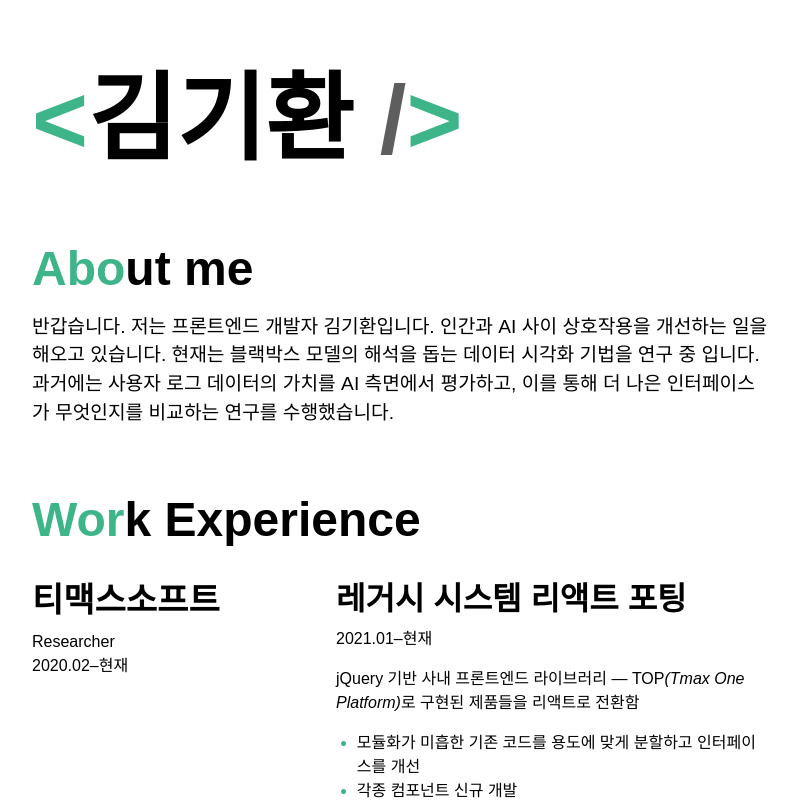
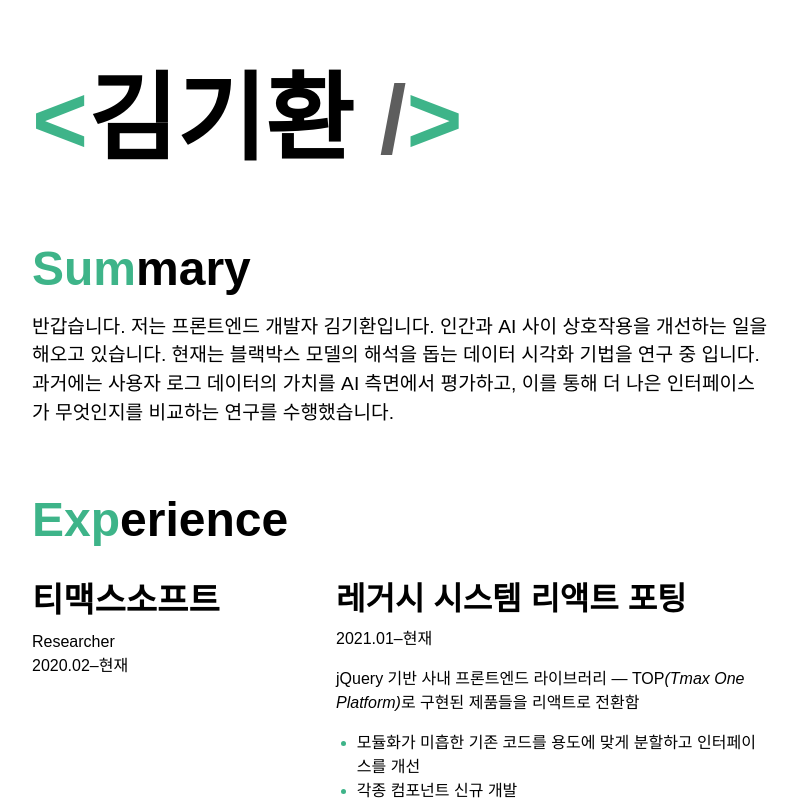
Before and after one commit to simulacre7/resume, a React (Create React App) app: page / in a window 1280 px wide. Shown: the top 800 px of the page, without its empty margins (240-1038 px from the left). Built offline with nearby package versions, Linux system fonts and the light colour scheme; a web font is replaced by a local one.

Commit message:
change label

```diff
--- a/src/components/AboutMe.jsx
+++ b/src/components/AboutMe.jsx
@@ -11,7 +11,7 @@ export default function AboutMe() {
   return (
     <section style={{ padding: "0 2rem" }}>
       <Typography variant="h3" style={titleStyle}>
-        <ColorHead>Abo</ColorHead>ut me
+        <ColorHead>Sum</ColorHead>mary
       </Typography>
       <Typography style={greetingStyle}>
         반갑습니다. 저는 프론트엔드 개발자 김기환입니다. 인간과 AI 사이
--- a/src/components/OneColumn/Publication/Publication.jsx
+++ b/src/components/OneColumn/Publication/Publication.jsx
@@ -12,7 +12,7 @@ export default function Publication() {
   return (
     <section style={{ padding: "0 2rem", marginTop: "4rem" }}>
       <Typography variant="h3" style={pubStyle}>
-        <ColorHead>Pub</ColorHead>lication
+        <ColorHead>Pub</ColorHead>lications
       </Typography>
       <Item
         title="An Empirical analysis on Transparent Algorithmic Exploration in Recommender Systems"
--- a/src/components/TwoColumn/WorkExperience.jsx
+++ b/src/components/TwoColumn/WorkExperience.jsx
@@ -14,7 +14,7 @@ export default function WorkExperience() {
   return (
     <section style={{ padding: "0 2rem", marginTop: "4rem" }}>
       <Typography variant="h3" style={titleStyle}>
-        <ColorHead>Wor</ColorHead>k Experience
+        <ColorHead>Exp</ColorHead>erience
       </Typography>
 
       <Row>
```
